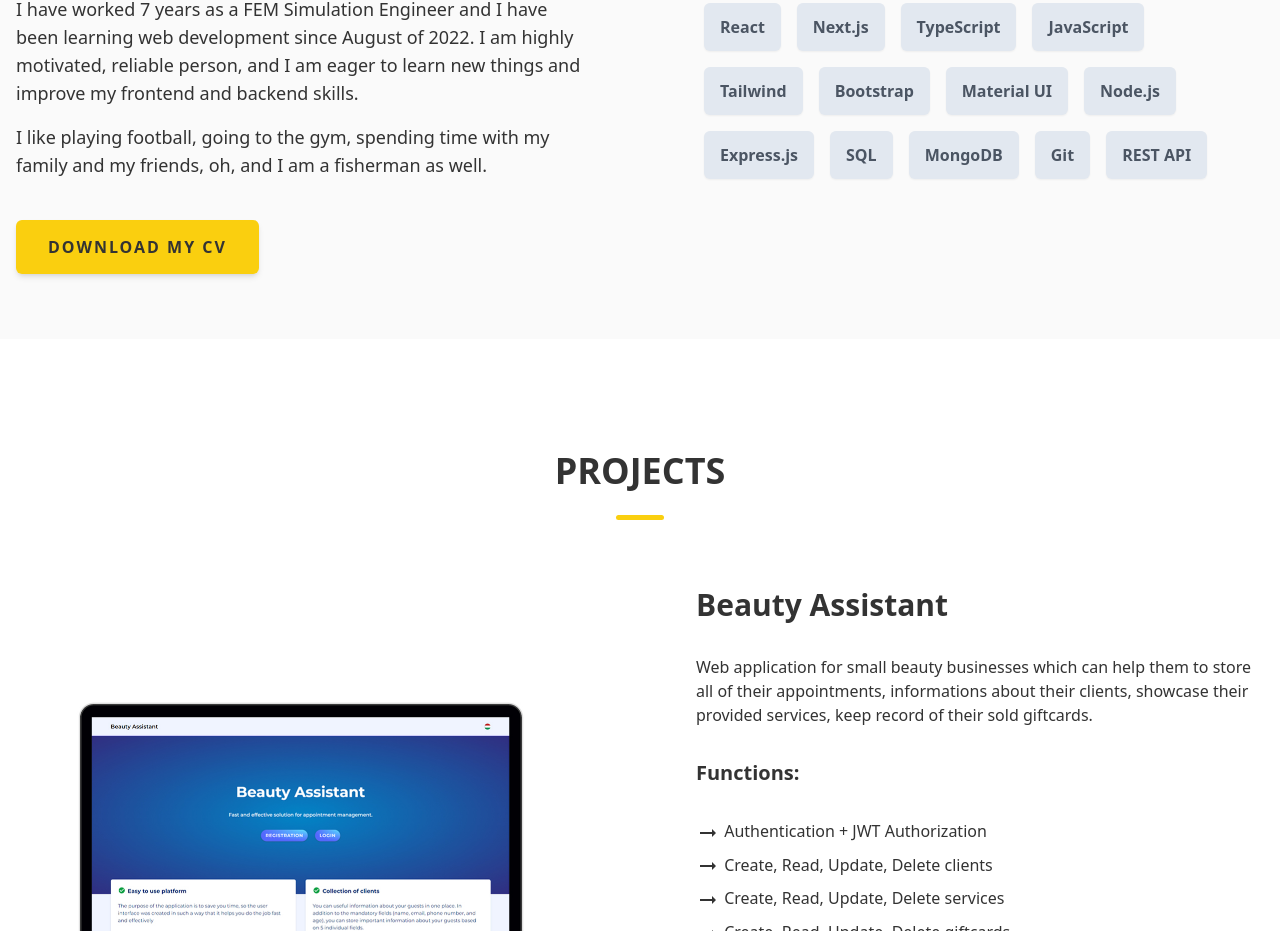
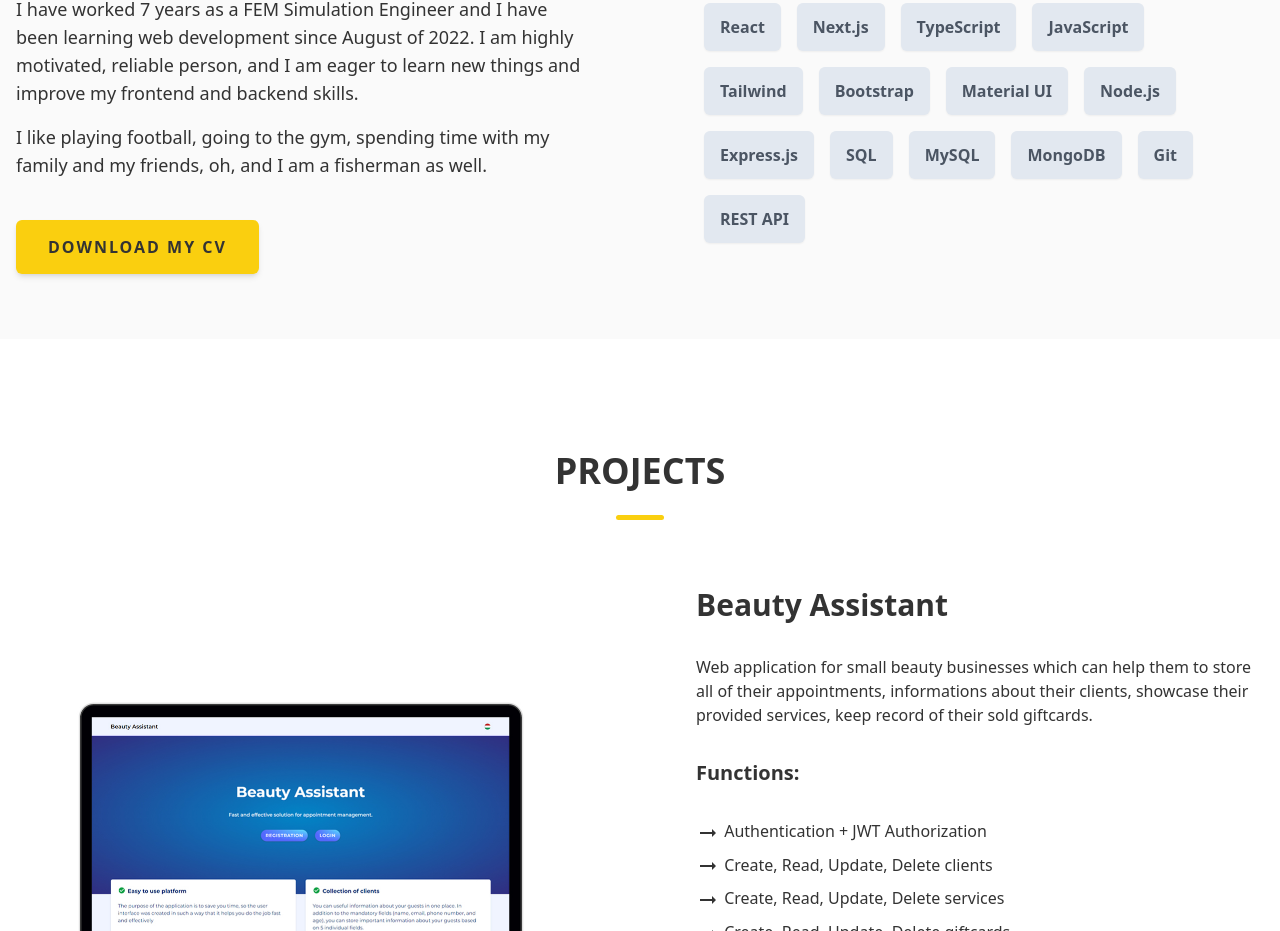
Before and after one commit to balazscsordas/portfolio-client, a Next.js app: page / in a window 1280 px wide. Shown: the part 1117-2048 px from the top of the page. Built offline with nearby package versions, Linux system fonts and the light colour scheme.

Commit message:
added MySQL to skills section

```diff
--- a/src/components/aboutMe/Skills.tsx
+++ b/src/components/aboutMe/Skills.tsx
@@ -15,6 +15,7 @@ const Skills = () => {
                 <SkillElement name="Node.js"/>
                 <SkillElement name="Express.js"/>
                 <SkillElement name="SQL"/>
+                <SkillElement name="MySQL"/>
                 <SkillElement name="MongoDB"/>
                 <SkillElement name="Git"/>
                 <SkillElement name="REST API"/>
```
